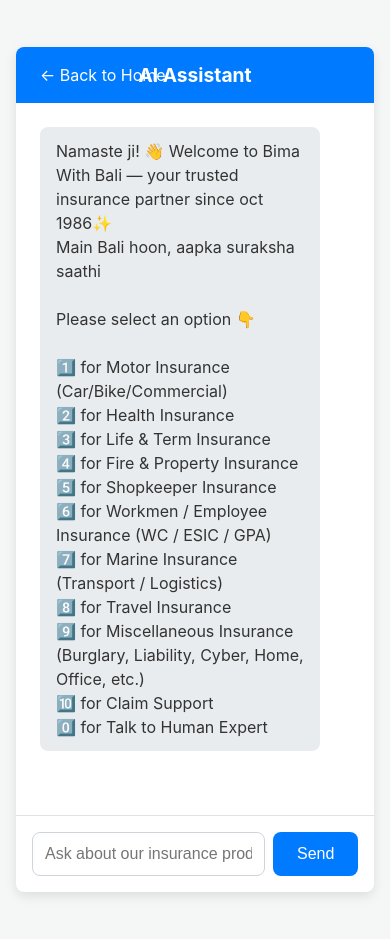
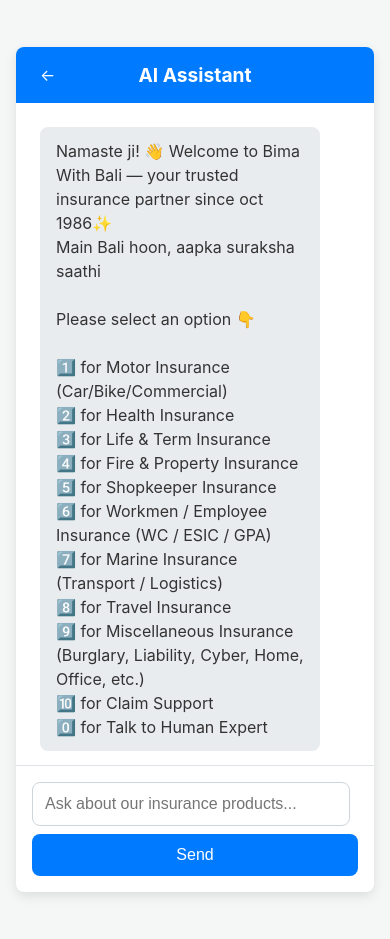
Before and after one commit to nikhildubey-23/BaliSirProject, a Flask app: page /ai in a window 390 px wide. Run offline with Flask 3, Linux system fonts and the light colour scheme.

Commit message:
ui enhasment

```diff
--- a/templates/ai.html
+++ b/templates/ai.html
@@ -67,6 +67,18 @@
 
         .chat-header .back-link:hover {
             text-decoration: underline;
+        }
+
+        /* Hide the text part of the back link on small screens */
+        @media (max-width: 480px) {
+            .back-link-text { display: none; }
+            .chat-input-area {
+                flex-direction: column;
+                gap: 0.5rem;
+            }
+            #message-input {
+                margin-right: 0;
+            }
         }
 
         .chat-messages {
@@ -155,7 +167,9 @@
 
 <div class="chat-container">
     <div class="chat-header">
-        <a href="/" class="back-link">&larr; Back to Home</a>
+        <a href="/" class="back-link">
+            &larr; <span class="back-link-text">Back to Home</span>
+        </a>
         <span>AI Assistant</span>
     </div>
     <div class="chat-messages" id="chat-messages">
```
